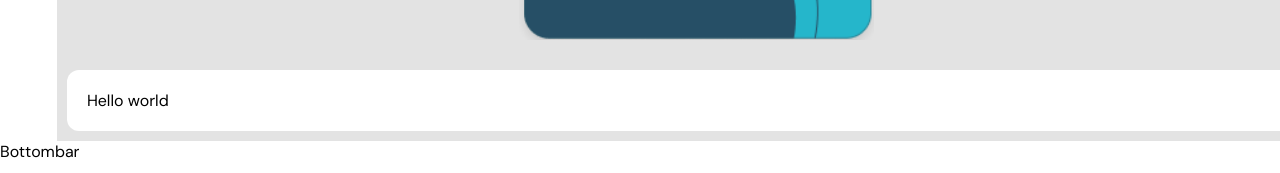
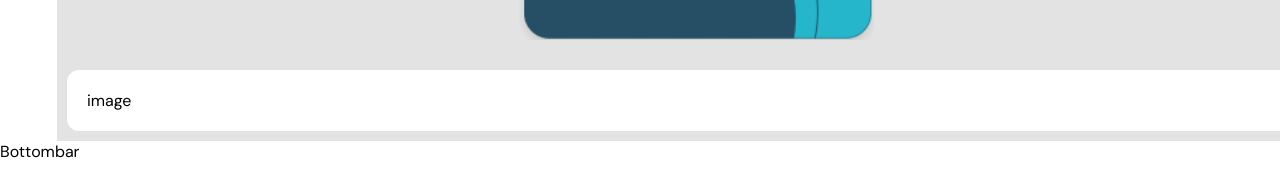
Before and after one commit to Toyman-tech/toymandatahub, a Next.js app: page /dashboard in a window 1280 px wide. Shown: the part 624-797 px from the top of the page. Built offline with nearby package versions, Linux system fonts and the light colour scheme; a web font is replaced by a local one.

Commit message:
did a thing

```diff
--- a/components/Features.tsx
+++ b/components/Features.tsx
@@ -1,4 +1,4 @@
-import { Box, Stack } from '@mui/material'
+import { Box, Stack, Typography } from '@mui/material'
 import React from 'react'
 
 const Features = () => {
@@ -12,7 +12,12 @@ const Features = () => {
                 borderRadius:'12px',
              }}
            >
-              Hello world
+            <Stack direction='row'>
+              <Box>image</Box>
+              <Typography>
+
+              </Typography>
+            </Stack>
            </Box>
         </Stack>
     </Box>
--- a/components/Topbar.tsx
+++ b/components/Topbar.tsx
@@ -11,7 +11,9 @@ const Topbar = () => {
           color:'#ffff',
           alignItems:'center',
           // width:'100vw'
-
+          position: 'sticky',
+        top:0,
+        zIndex:5,
         }}>
          <Stack
           direction={'row'}
```
